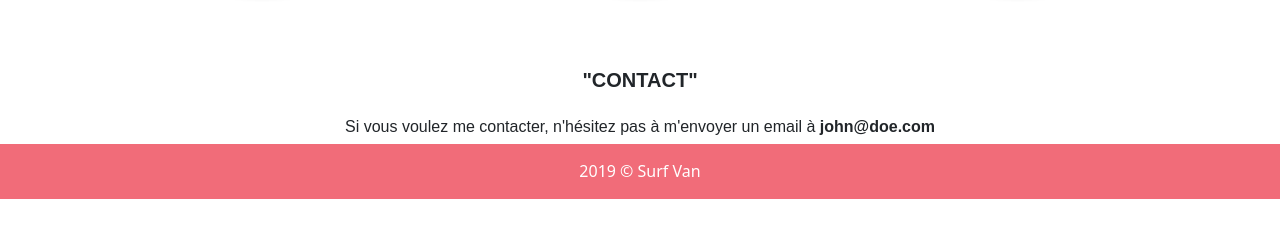
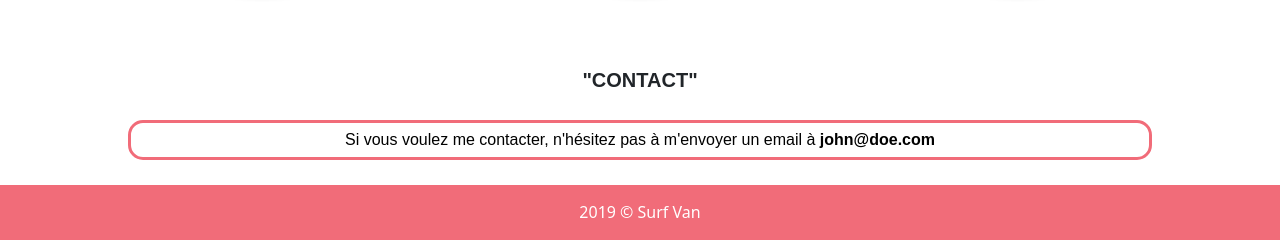
Before and after one commit to djalexkidd/projet-html, a plain HTML site: page index.html in a window 1280 px wide. Shown: the part 1262-1502 px from the top of the page. Before the commit the page ends 1461 px from the top, so only its background shows below. Drawn offline with Linux system fonts and the light colour scheme.

Commit message:
rooh c'est pas si mal

```diff
--- a/design/styles.css
+++ b/design/styles.css
@@ -105,3 +105,17 @@ li {
     height: 280px;
     object-fit: cover;
 }
+
+.border-contact {
+    display: flex;
+    border: solid;
+    width: 80%;
+    border-radius: 15px;
+    justify-content: center;
+    margin: 25px auto;
+    color: #f16c79;
+}
+
+.border-contact p {
+    color: #000;
+}
```
